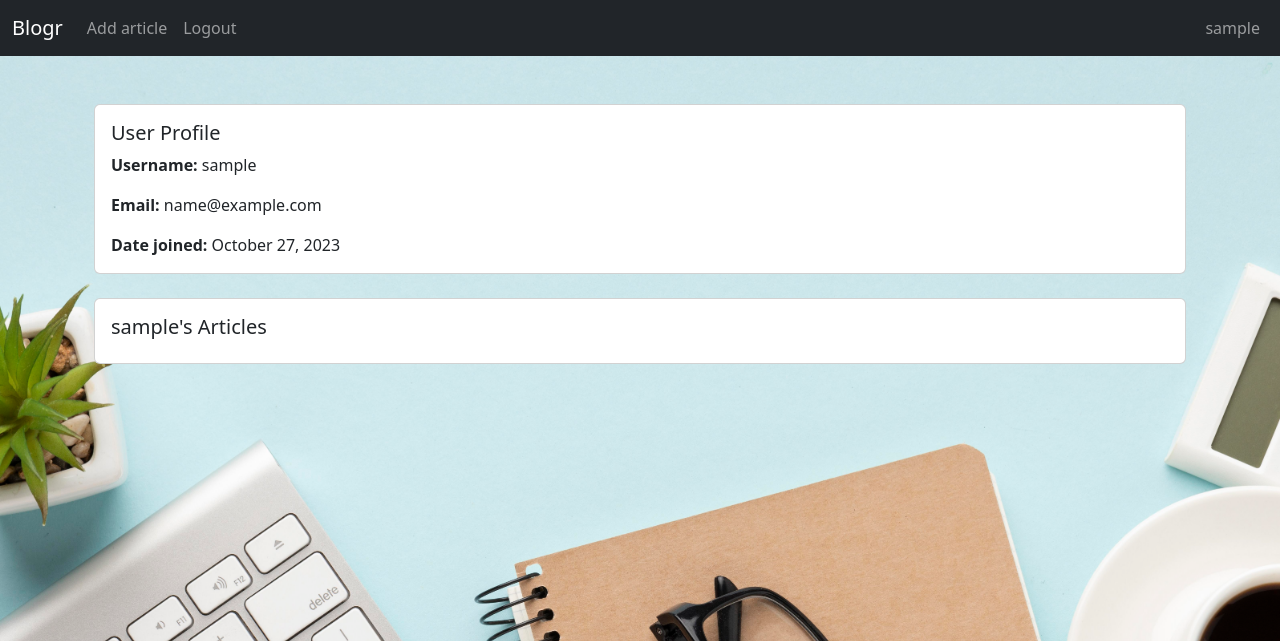
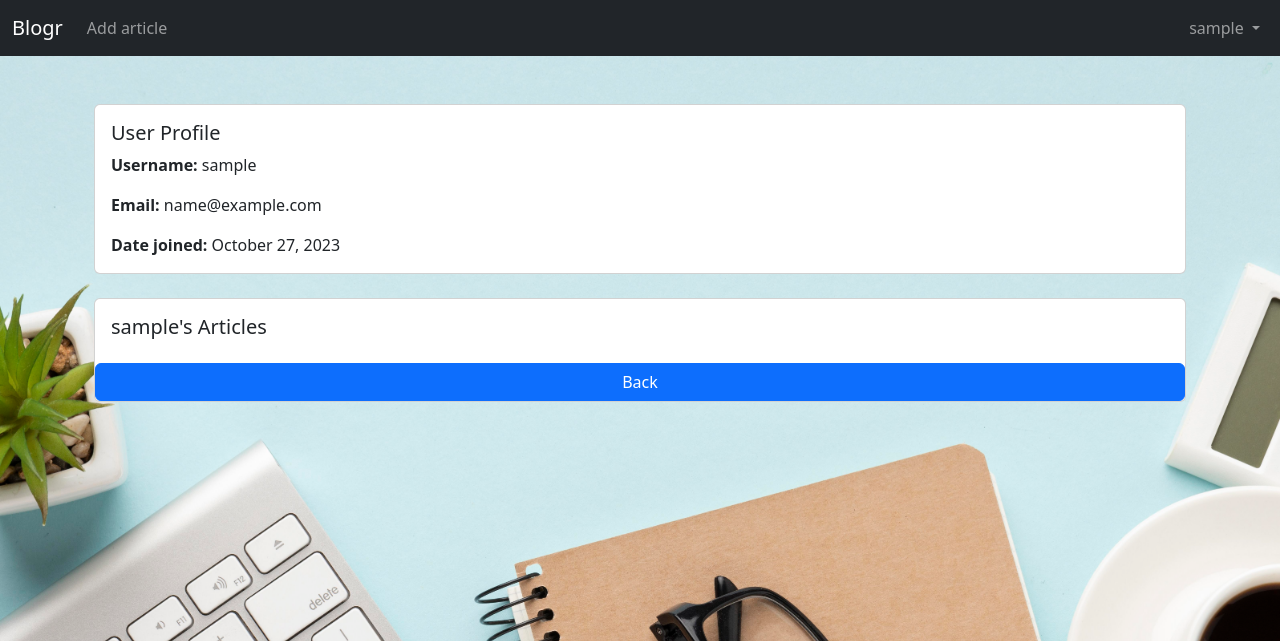
Before and after one commit to PatriceAlan/Blogr, a Django app: page /user/1/ in a window 1280 px wide. Shown: the top 641 px of the page. Run offline with Django 4.2, Linux system fonts and the light colour scheme; the visitor is signed in with stand-in values (Sample User, id 1); data comes from the database, SQL or seed files in the repository; data that the repository does not hold is empty.

Commit message:
user article details, dropdown logout, view profile

```diff
--- a/blog/website/templates/article.html
+++ b/blog/website/templates/article.html
@@ -28,8 +28,8 @@
     <form method="post">
         {% csrf_token %}
         {{ comment_form.as_p }}
-        <button type="submit" class="btn btn-primary">Add Comment</button>
-        <a href="{% url 'home' %}" class="btn btn-secondary">Back</a>
+        <button type="submit" class="btn btn-success">Add Comment</button>
+        <a href="{% url 'home' %}" class="btn btn-primary">Back</a>
     </form>
 </div>
 {% endblock %}
--- a/blog/website/templates/navbar.html
+++ b/blog/website/templates/navbar.html
@@ -10,17 +10,19 @@
               <li class="nav-item">
                   <a class="nav-link" href="{% url 'add_article' %}">Add article</a>
               </li>
-            <li class="nav-item">
-              <a class="nav-link" href="{% url 'logout' %}">Logout</a>
-            </li>
               {% endif %}
           </ul>
           <ul class="navbar-nav ml-auto">
               {% if user.is_authenticated %}
-            <li class="nav-item">
-                <span class="navbar-text me-2">{{ user.username }}</span>
+              <li class="nav-item dropdown">
+                  <a class="nav-link dropdown-toggle" href="#" role="button" data-bs-toggle="dropdown" aria-expanded="false">
+                      {{ user.username }}
+                  </a>
+                  <ul class="dropdown-menu dropdown-menu-end">
+                      <li><a class="dropdown-item" href="{% url 'logout' %}">Logout</a></li>
+                      <li><a class="dropdown-item" href="{% url 'user_detail' user.id %}">View profile</a></li>
+                  </ul>
               </li>
-
               {% else %}
               <li class="nav-item">
                   <a class="nav-link" href="{% url 'register' %}">Register</a>
--- a/blog/website/templates/user_detail.html
+++ b/blog/website/templates/user_detail.html
@@ -20,10 +20,12 @@
                         <h5 class="card-title">{{ article.title }}</h5>
                         <p class="card-text">{{ article.content }}</p>
                         <p class="card-text"><small class="text-muted">Last updated {{ article.updated_at|date:"F d, Y" }}</small></p>
+                        <a href="{% url 'article_detail' article.id %}" class="btn btn-primary">View more</a>
                     </div>
                 </div>
             {% endfor %}
         </div>
+        <a href="{% url 'home' %}" class="btn btn-primary">Back</a>
     </div>
 
 
```
Lines whose indentation alone changed are shown as unchanged.
